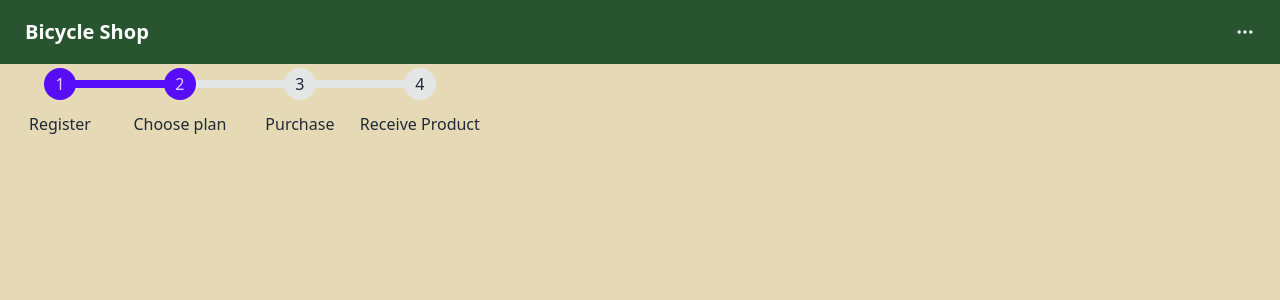
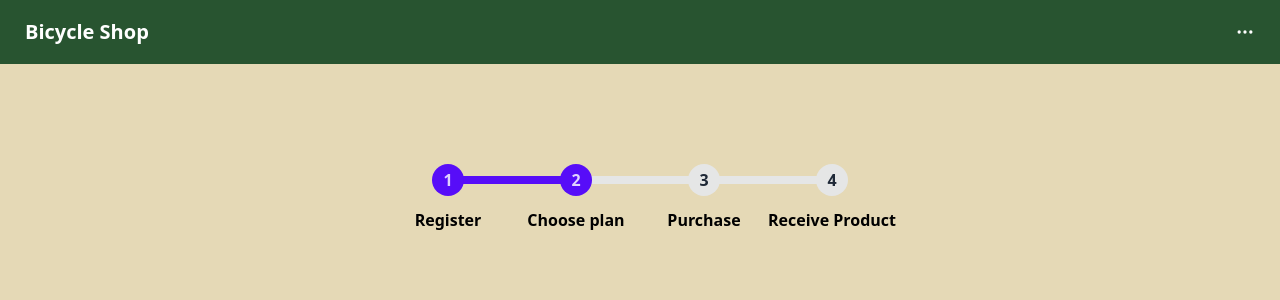
Before and after one commit to killerkpoke/bicycle-store, an Angular app: page /cart in a window 1280 px wide. Shown: the top 300 px of the page. Built offline with nearby package versions, Linux system fonts and the light colour scheme.

Commit message:
css magic

```diff
--- a/src/app/app.component.html
+++ b/src/app/app.component.html
@@ -1,8 +1,6 @@
 <div class="min-h-screen bg-beige">
-  <header>
+
     <navbar-component></navbar-component>
-  </header>
-  <main>
-    <router-outlet></router-outlet>
-  </main>
+
+  <router-outlet></router-outlet>
 </div>
--- a/src/components/bikes/bikes.component.html
+++ b/src/components/bikes/bikes.component.html
@@ -1,4 +1,4 @@
 <p>
   bikes works!
-  <app-my-card></app-my-card>
+  <!-- <app-my-card></app-my-card> -->
 </p>
--- a/src/components/cart/cart.component.html
+++ b/src/components/cart/cart.component.html
@@ -1,6 +1,8 @@
+<div class="flex mt-24 justify-center text-black font-semibold">
   <ul class="steps steps-vertical lg:steps-horizontal">
     <li class="step step-primary">Register</li>
     <li class="step step-primary">Choose plan</li>
     <li class="step">Purchase</li>
     <li class="step">Receive Product</li>
   </ul>
+</div>
--- a/src/components/navbar-component/navbar-component.component.html
+++ b/src/components/navbar-component/navbar-component.component.html
@@ -6,7 +6,6 @@
     <div class="drawer">
       <input id="my-drawer" type="checkbox" class="drawer-toggle" />
       <div class="drawer-content">
-        <!-- Page content here -->
         <label for="my-drawer" class="btn btn-ghost drawer-button text-white">
           <svg xmlns="http://www.w3.org/2000/svg" fill="none" viewBox="0 0 24 24" class="inline-block w-5 h-5 stroke-current"><path stroke-linecap="round" stroke-linejoin="round" stroke-width="2" d="M5 12h.01M12 12h.01M19 12h.01M6 12a1 1 0 11-2 0 1 1 0 012 0zm7 0a1 1 0 11-2 0 1 1 0 012 0zm7 0a1 1 0 11-2 0 1 1 0 012 0z"></path></svg>
         </label>
@@ -15,7 +14,6 @@
         <label for="my-drawer" aria-label="close sidebar" class="drawer-overlay"></label>
 
         <ul class="menu p-4 w-60 min-h-full bg-dark-green text-base-content text-white text-lg">
-          <!-- Sidebar content here -->
           <li><b>Bicycle Shop</b></li>
           <div class="divider"></div>
           <li>
```
Lines whose indentation alone changed are shown as unchanged.
